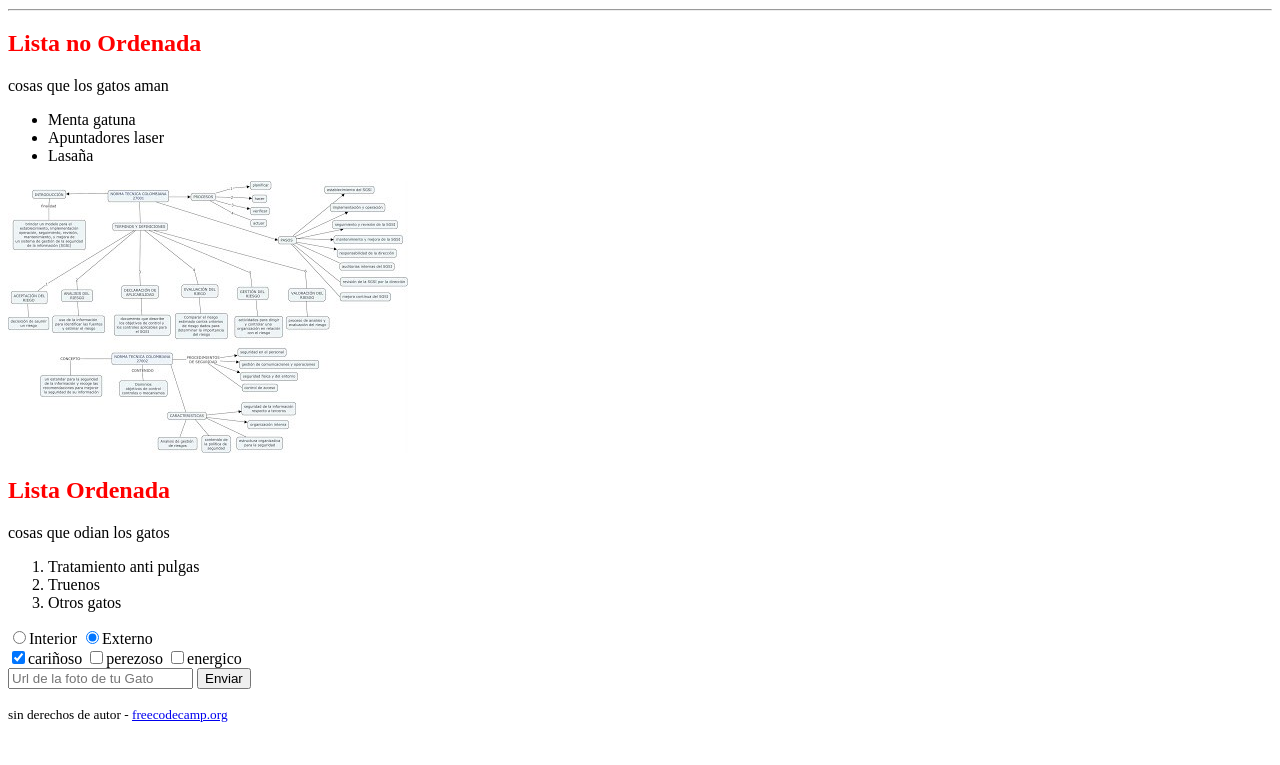
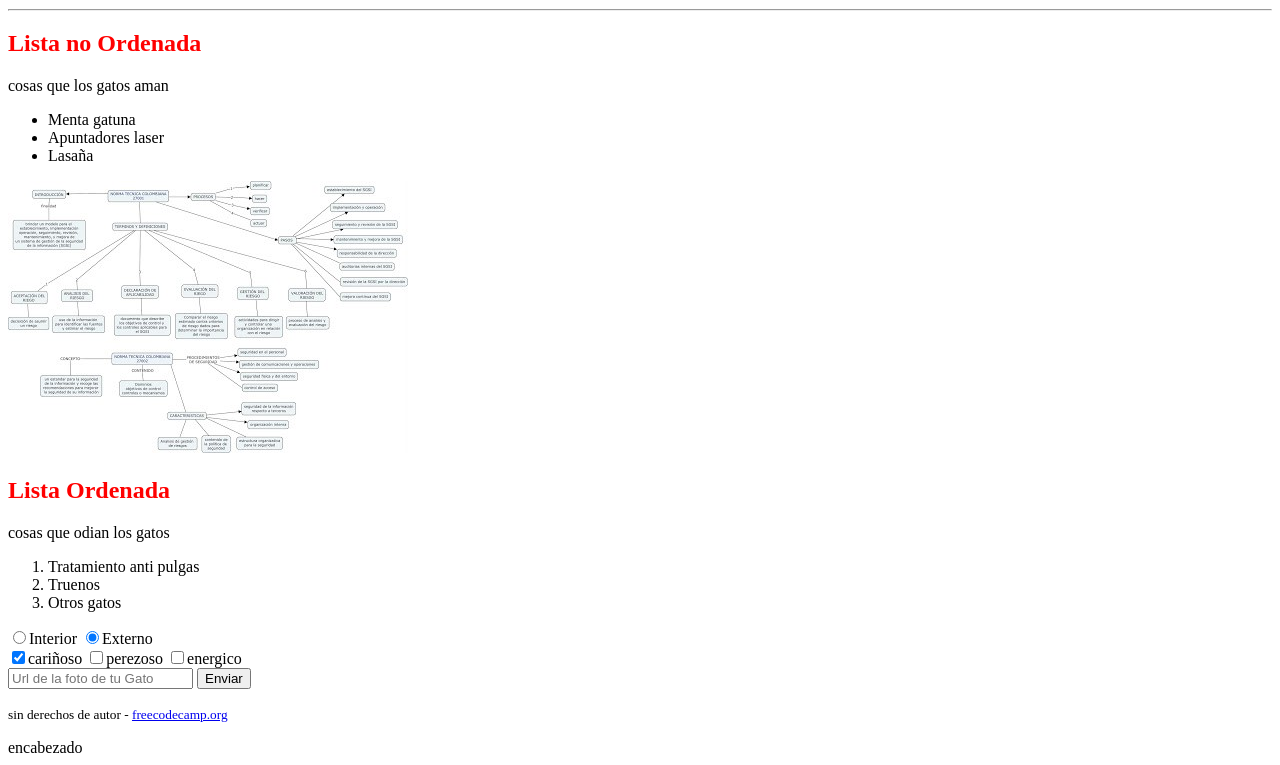
Before and after one commit to Alepasolini92/curso-backend, a plain HTML site: page HTML-CSS/index.html in a window 1280 px wide. Shown: the part 467-1232 px from the top of the page. Before the commit the page ends 1206 px from the top, so only its background shows below. Drawn offline with Linux system fonts and the light colour scheme.

Commit message:
Modificando en idex

```diff
--- a/HTML-CSS/index.html
+++ b/HTML-CSS/index.html
@@ -80,6 +80,7 @@
     </main>
     <footer>
       <p><small>sin derechos de autor - <a href="https://www.freecodecamp.org/" target="_blank">freecodecamp.org</a></small></p>
+       <h> encabezado<h>
     </footer>
   </body>
 </html>
```
